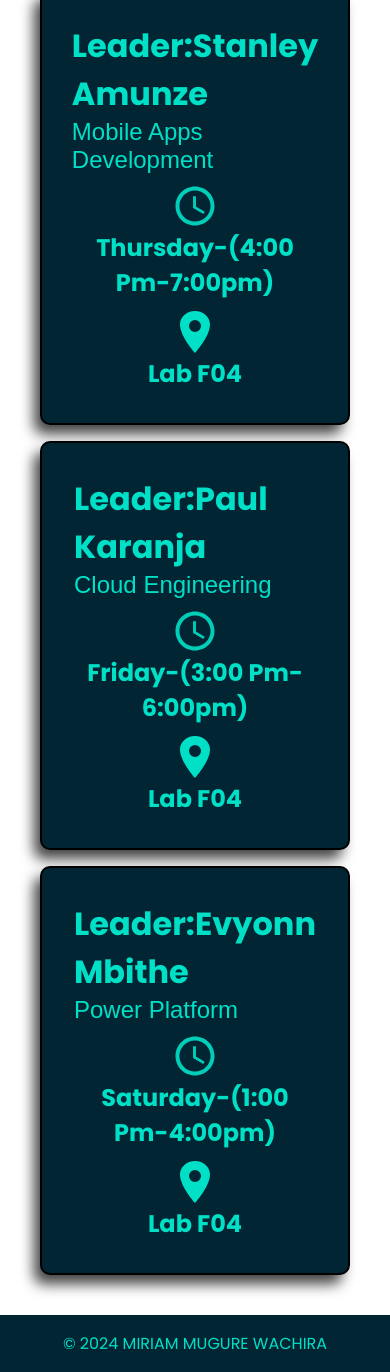
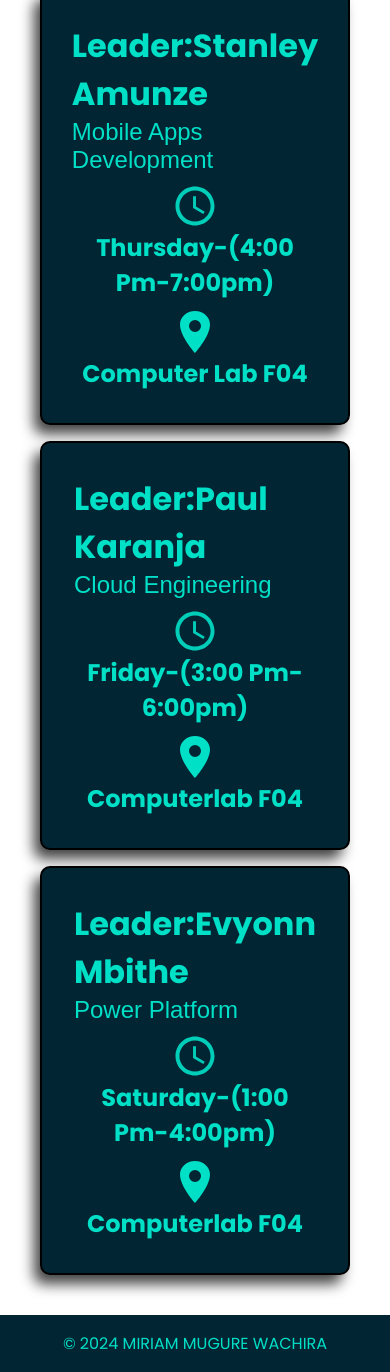
Before and after one commit to miriammugure/mut_tech_club, a React (Vite) app: page /Events in a window 390 px wide. Shown: the part 1700-3072 px from the top of the page. Built offline with nearby package versions, Linux system fonts and the light colour scheme; a web font is replaced by a local one.

Commit message:
add necessary updates and remove bugs

```diff
--- a/src/pages/Events/Events.jsx
+++ b/src/pages/Events/Events.jsx
@@ -41,7 +41,7 @@ function Events() {
           timeIcon={<IoMdTime />}
           time={"thursday-(4:00 pm-7:00pm)"}
           locationIcon={<IoLocationSharp />}
-          locationName={"lab F04"}
+          locationName={"computer lab F04"}
         />
         <Meetings
           eventLeader={"paul karanja"}
@@ -49,7 +49,7 @@ function Events() {
           timeIcon={<IoMdTime />}
           time={"friday-(3:00 pm-6:00pm)"}
           locationIcon={<IoLocationSharp />}
-          locationName={"lab F04"}
+          locationName={" computerlab F04"}
         />
         <Meetings
           eventLeader={"evyonn mbithe"}
@@ -57,7 +57,7 @@ function Events() {
           timeIcon={<IoMdTime />}
           time={"saturday-(1:00 pm-4:00pm)"}
           locationIcon={<IoLocationSharp />}
-          locationName={"lab F04"}
+          locationName={" computerlab F04"}
         />
       </div>
     </div>
--- a/src/pages/Tracks/Tracks.css
+++ b/src/pages/Tracks/Tracks.css
@@ -39,6 +39,9 @@
   .trackContainerBox {
     display: flex;
     flex-direction: column;
+  }
+  .input-form{
+    width: 100%;
   }
 }
 
```
